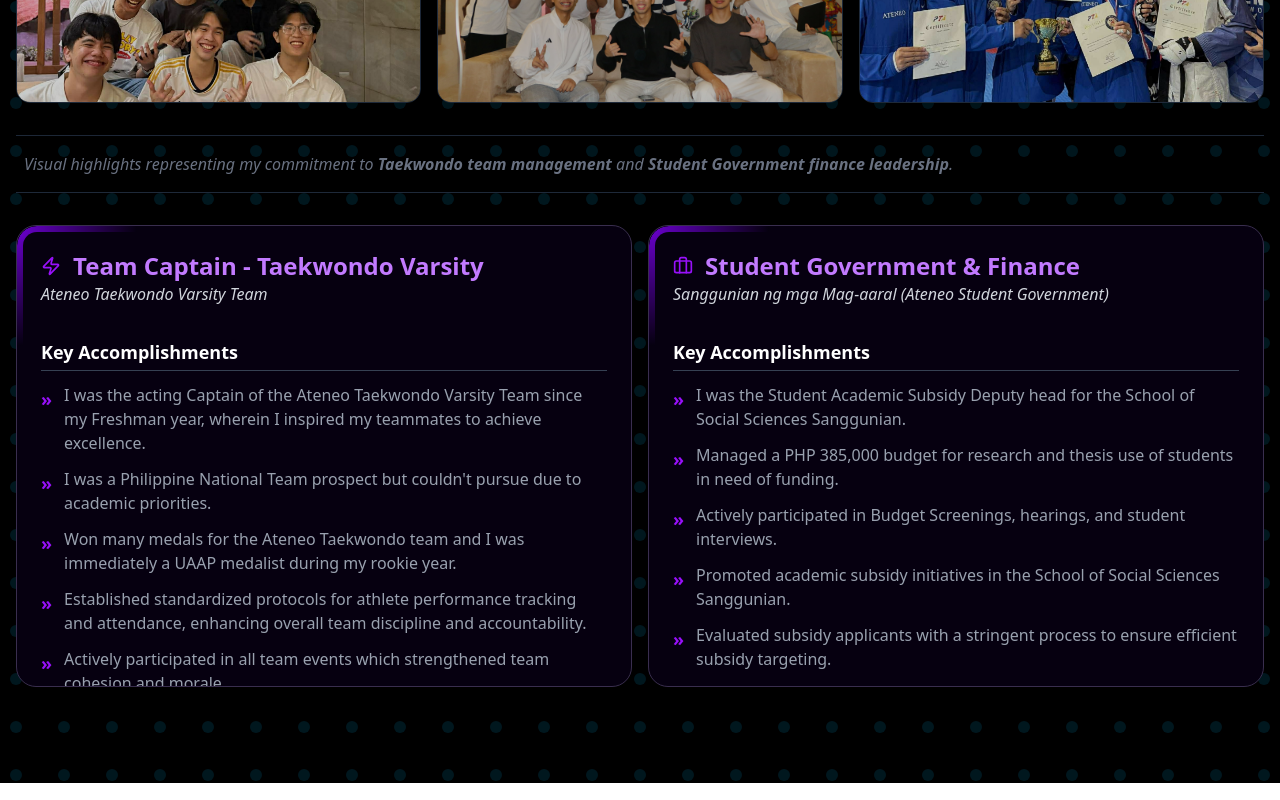
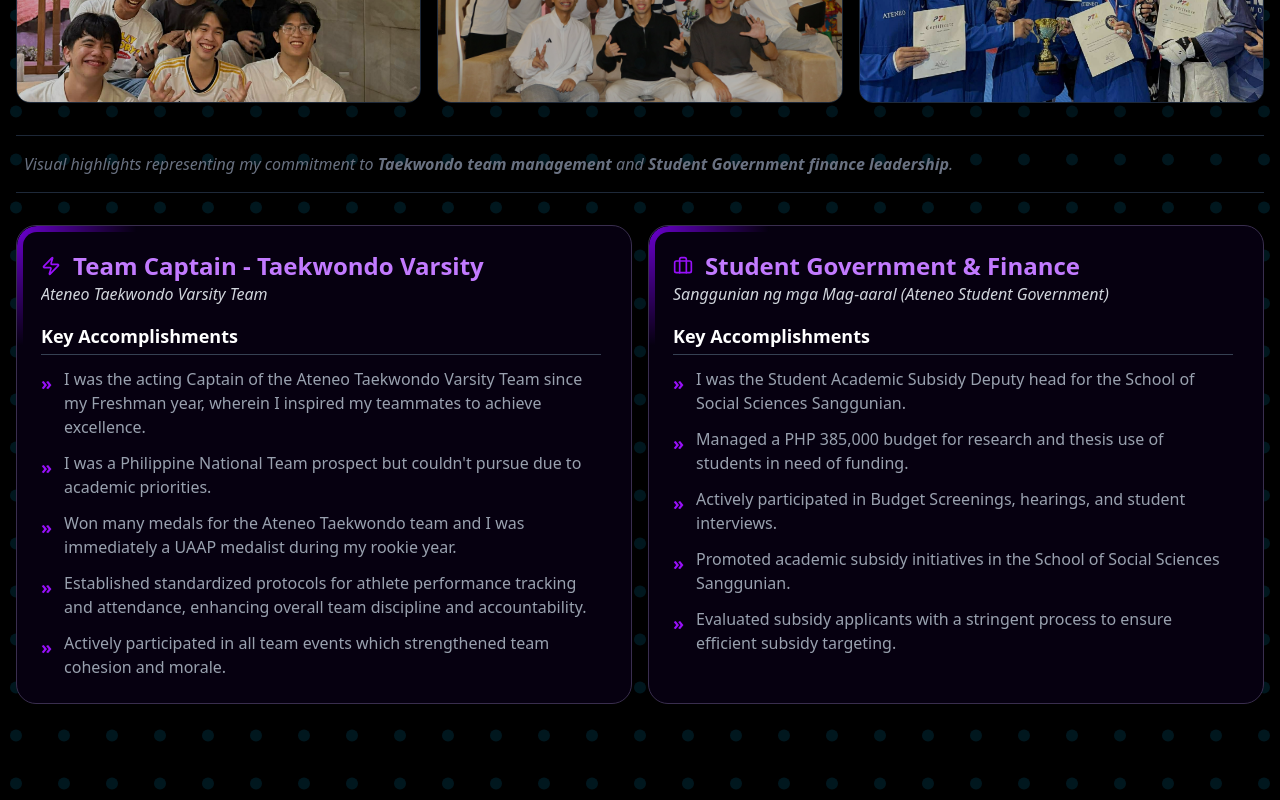
Before and after one commit to JaviHorse/my-portfolio, a Next.js app: page /Resume/leadership in a window 1280 px wide. Shown: the part 337-1137 px from the top of the page. Built offline with nearby package versions, Linux system fonts and the light colour scheme.

Commit message:
final leadership change

```diff
--- a/app/Resume/leadership/page.jsx
+++ b/app/Resume/leadership/page.jsx
@@ -7,10 +7,11 @@ import { Zap, Briefcase, ArrowLeft } from 'lucide-react';
 import DotGrid from '../../components/DotGrid';
 import '../../components/MagicBento.css';
 
-// --- Reusable Interactive Card Component (FIXED) ---
+// --- Reusable Interactive Card Component ---
 const InteractiveCard = ({ children, className }) => {
   const [mousePosition, setMousePosition] = useState({ x: 0, y: 0 });
   const cardRef = useRef(null);
+  const contentRef = useRef(null);
 
   const handleMouseMove = useCallback((e) => {
     if (!cardRef.current) return;
@@ -24,20 +25,58 @@ const InteractiveCard = ({ children, className }) => {
     setMousePosition({ x: -200, y: -200 });
   }, []);
 
+  // If the card is marked with `stretch-height`, ensure its minHeight always
+  // fits the inner content to avoid clipping on tablet/iPad sizes.
+  useEffect(() => {
+    if (!className || !className.includes('stretch-height')) return;
+    if (!cardRef.current || !contentRef.current) return;
+
+    const updateMinHeight = () => {
+      if (!cardRef.current || !contentRef.current) return;
+      const computed = window.getComputedStyle(cardRef.current);
+      const baseMin = parseFloat(computed.minHeight) || 0;
+      const contentH = contentRef.current.scrollHeight || 0;
+      const paddingBuffer = 24; // extra spacing to avoid tight fit
+      const newMin = Math.max(baseMin, contentH + paddingBuffer);
+      cardRef.current.style.minHeight = `${newMin}px`;
+    };
+
+    updateMinHeight();
+    const ro = new ResizeObserver(updateMinHeight);
+    ro.observe(contentRef.current);
+    window.addEventListener('resize', updateMinHeight);
+    return () => {
+      ro.disconnect();
+      window.removeEventListener('resize', updateMinHeight);
+    };
+  }, [className]);
+
   return (
     <div
       ref={cardRef}
       onMouseMove={handleMouseMove}
       onMouseLeave={handleMouseLeave}
+      // ✅ CHANGED: allow scrolling behavior to work inside cleanly
       className={`${className} magic-bento-card--border-glow particle-container`}
       style={{
         '--glow-x': `${mousePosition.x}px`,
         '--glow-y': `${mousePosition.y}px`,
-        // ✅ no ref access during render
         '--glow-intensity': mousePosition.x >= 0 ? '1' : '0',
       }}
     >
-      {children}
+      {/* make THIS the scroll area */}
+      <div
+        ref={contentRef}
+        className="interactive-card-inner"
+        style={{
+          maxHeight: "100%",
+          overflowY: "auto",
+          overscrollBehavior: "contain", //prevents weird parent scroll bounce
+          paddingRight: "6px",       //gives space so scrollbar doesn't cover text
+        }}
+      >
+        {children}
+      </div>
     </div>
   );
 };
@@ -89,6 +128,12 @@ export default function LeadershipPage() {
     window.addEventListener('resize', checkLayout);
     return () => window.removeEventListener('resize', checkLayout);
   }, []);
+
+  // Choose a minimum column width so card width never becomes too small for text
+  const gridStyle = isTwoCol
+    ? { gridTemplateColumns: 'repeat(2, minmax(340px, 1fr))' }
+    : { gridTemplateColumns: '1fr' };
+
   return (
     <main className="min-h-screen relative overflow-hidden bg-black">
       {/* DotGrid Background */}
@@ -179,11 +224,13 @@ export default function LeadershipPage() {
         </div>
 
         {/* BOTTOM ROW: 2 Content Cards */}
-        <div className={`grid gap-4 min-h-0 ${isTwoCol ? 'grid-cols-2' : 'grid-cols-1'}`}>
+        <div className="grid gap-4 min-h-0" style={gridStyle}>
           {leadershipSections.map((role, index) => (
             <InteractiveCard
               key={index}
-              className="stretch-height magic-bento-card !p-6 flex flex-col flex-1 min-h-0 transition hover:border-purple-600/50 overflow-auto"
+              // ✅ CHANGED: give the card a max height so scroll actually triggers on shorter screens
+              className="stretch-height magic-bento-card !p-6 flex flex-col flex-1 min-h-0 transition hover:border-purple-600/50"
+              style={{}}
             >
               <div className="flex items-start justify-between mb-4">
                 <div>
--- a/app/components/MagicBento.css
+++ b/app/components/MagicBento.css
@@ -18,14 +18,13 @@
     user-select: none;
 }
 
-/* Allow specific cards to grow in height on narrower viewports instead of enforcing aspect-ratio */
-@media (max-width: 1023px) {
-    .stretch-height.magic-bento-card {
-        aspect-ratio: auto !important;
-        min-height: auto !important;
-        height: auto !important;
-        overflow: visible !important;
-    }
+/* Allow specific cards to grow in height instead of enforcing aspect-ratio
+   Apply globally for `.stretch-height` so cards always expand to fit their content. */
+.stretch-height.magic-bento-card {
+    aspect-ratio: auto !important;
+    min-height: auto !important;
+    height: auto !important;
+    overflow: visible !important;
 }
 
 /* --- Grid Layout --- */
```
